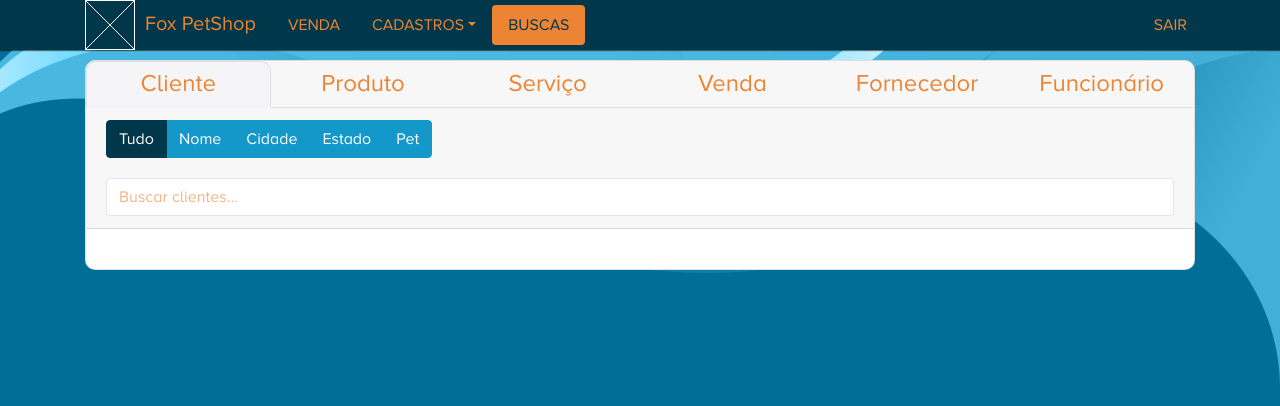
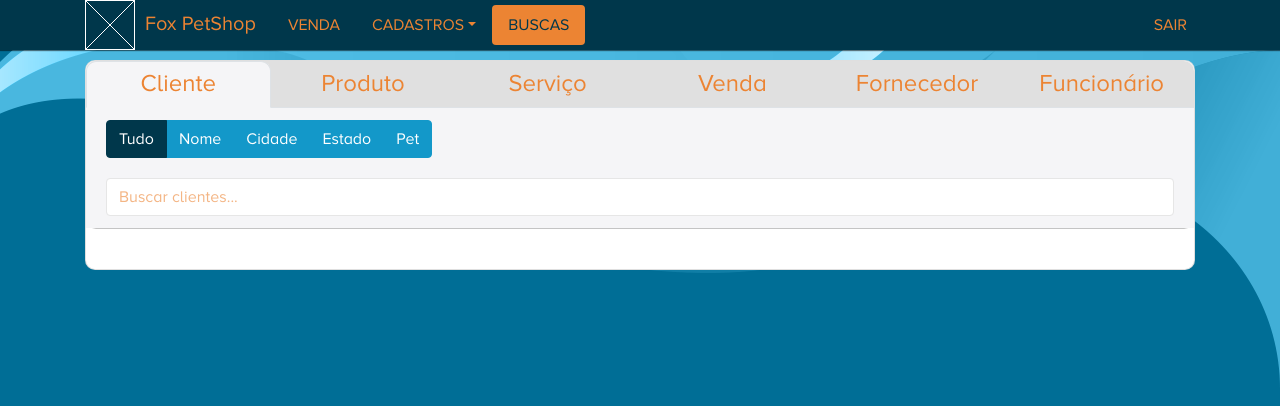
Before and after one commit to hiwoshu/fox-petshop, a React (Create React App) app: page /buscas in a window 1280 px wide. Shown: the top 406 px of the page. Built offline with nearby package versions, Linux system fonts and the light colour scheme.

Commit message:
Change search tabs background-color

```diff
--- a/src/components/busca/card-busca.js
+++ b/src/components/busca/card-busca.js
@@ -4,7 +4,7 @@ import NavBusca from './nav-busca'
 
 const CardBusca = () => (
   <Card id="Busca" style={{ borderRadius: '0.625rem' }}>
-    <CardHeader style={{ padding: '0' }}>
+    <CardHeader style={{ padding: '0', borderRadius: '0.625rem', backgroundColor: '#e0e0e0' }}>
       <NavBusca />
     </CardHeader>
     <CardBody></CardBody>
--- a/src/components/busca/nav-busca.js
+++ b/src/components/busca/nav-busca.js
@@ -116,7 +116,7 @@ export default class NavBusca extends Component {
         </Nav>
         <TabContent
           activeTab={this.state.activeTab}
-          style={{ padding: '.75rem 1.25rem' }}
+          style={{ padding: '.75rem 1.25rem', backgroundColor: '#f5f5f7' }}
         >
           <TabPane tabId="Cliente">
             <ButtonGroup style={{ margin: '0 0 20px 0' }}>
```
